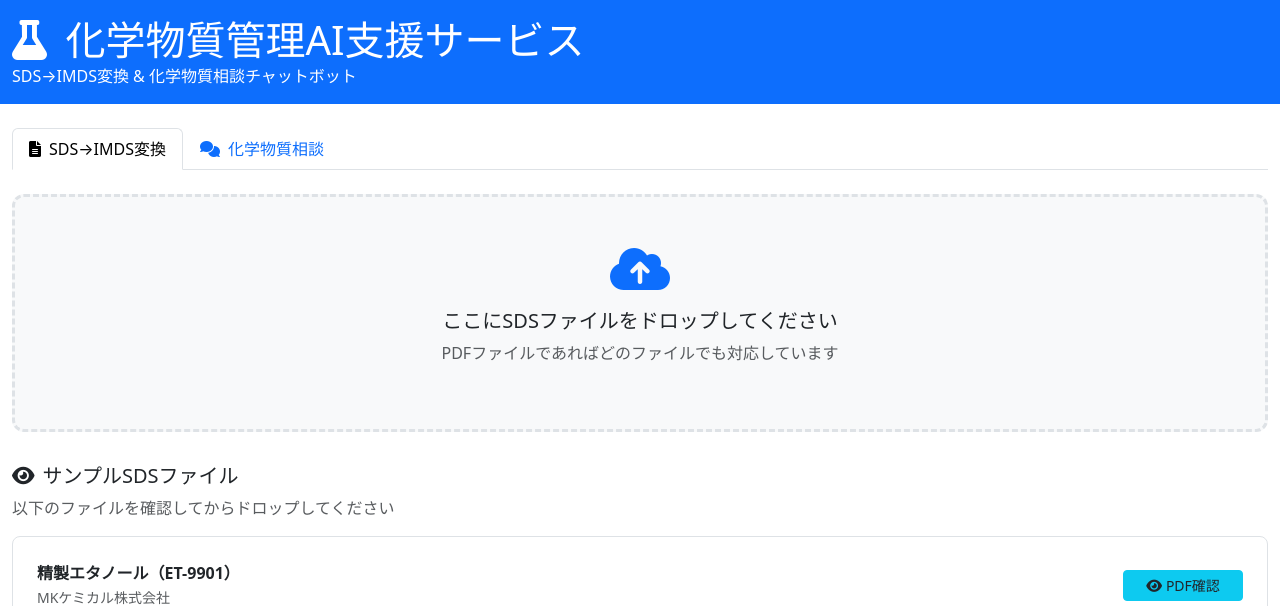
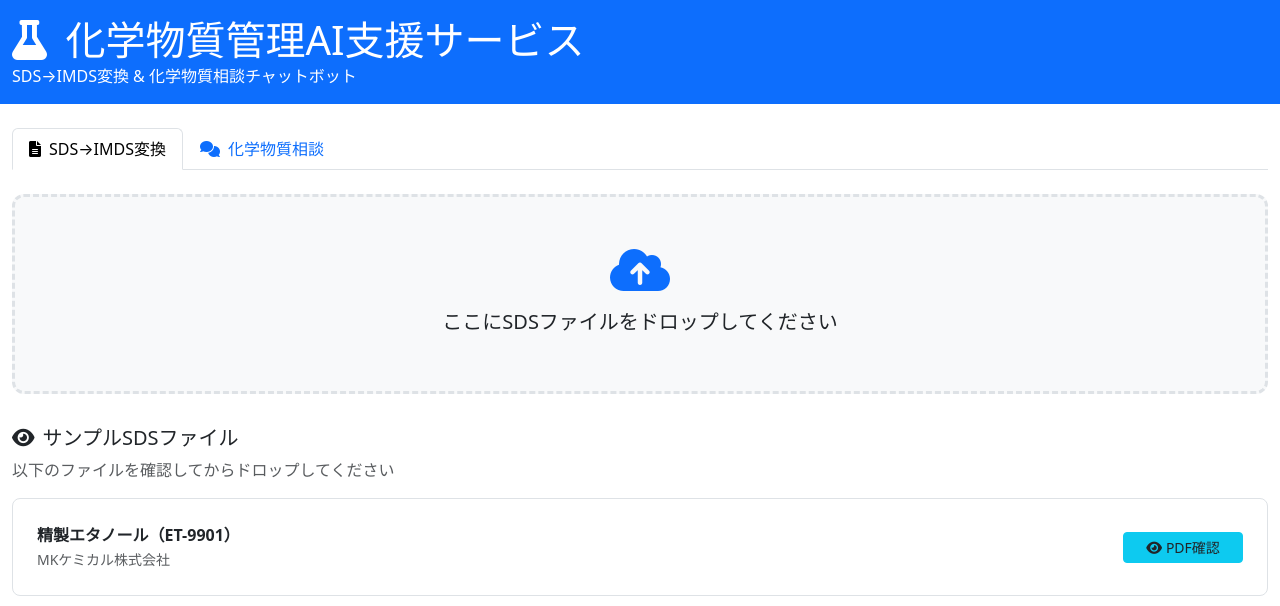
Before and after one commit to taksuehiro/chemical-management-ai-mvp4, a Flask app: page / in a window 1280 px wide. Shown: the top 606 px of the page. Run offline with Flask 3, Linux system fonts and the light colour scheme.

Commit message:
Remove PDF compatibility text from drop zone

```diff
--- a/templates/index.html
+++ b/templates/index.html
@@ -225,7 +225,6 @@
                         <div class="drop-zone-content">
                             <i class="fas fa-cloud-upload-alt fa-3x text-primary mb-3"></i>
                             <h5>ここにSDSファイルをドロップしてください</h5>
-                            <p class="text-muted">PDFファイルであればどのファイルでも対応しています</p>
 
                             <div class="upload-progress d-none" id="uploadProgress">
                                 <div class="spinner-border text-primary" role="status">
```
